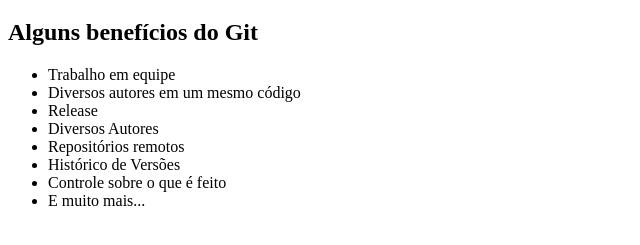
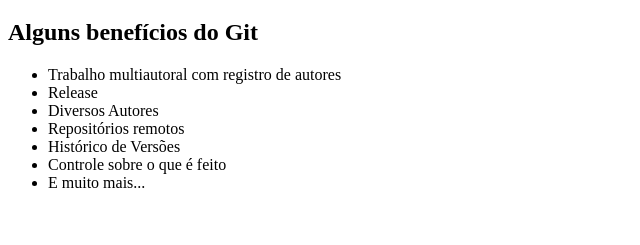
Before and after one commit to aa-abnerandrade/alura-git, a plain HTML site: page index.html in a window 1280 px wide. Shown: the part 61-306 px from the top of the page, without its empty margins (0-640 px from the left). Drawn offline with Linux system fonts and the light colour scheme.

Commit message:
Adicionando benefícios objetivos

```diff
--- a/index.html
+++ b/index.html
@@ -11,8 +11,7 @@
     <h2>Alguns benefícios do Git</h2>
 
     <ul>
-        <li>Trabalho em equipe</li>
-        <li>Diversos autores em um mesmo código</li>
+        <li>Trabalho multiautoral com registro de autores</li>
         <li>Release</li>
         <li>Diversos Autores</li>
         <li>Repositórios remotos</li>
```
